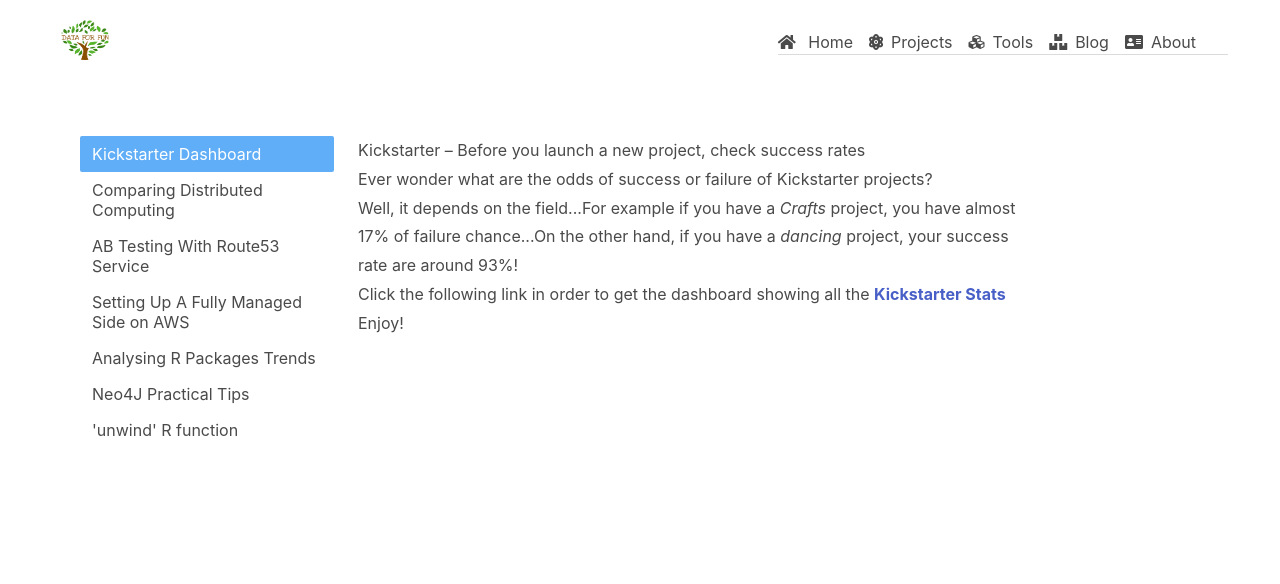
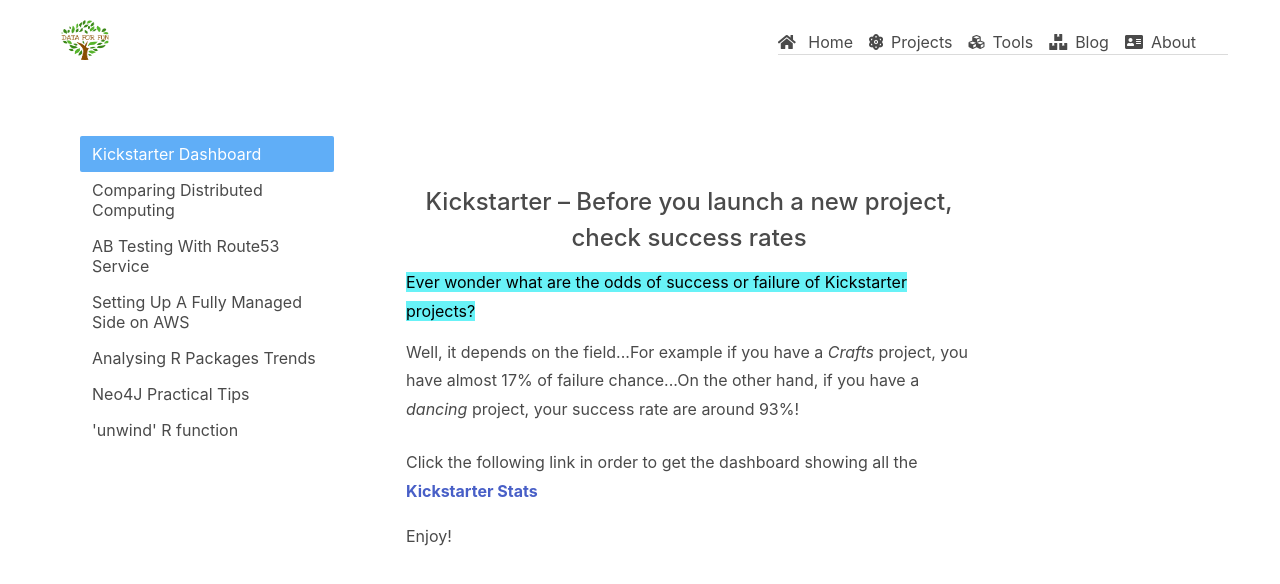
Before and after one commit to AviBlinder/dataforfun, a Vue app: page /posts/kickstarter-launching-new-project-success-rates in a window 1280 px wide. Shown: the top 584 px of the page. Built offline with nearby package versions, Linux system fonts and the light colour scheme.

Commit message:
'$npm_config_comment'

```diff
--- a/src/Posts/kickstarterDashboard.vue
+++ b/src/Posts/kickstarterDashboard.vue
@@ -6,34 +6,35 @@
           <div class="column is-3 is-hidden-mobile is-vcentered">
             <posts-side-bar :currentPost="post_id"> </posts-side-bar>
           </div>
-
-
           <div class="column is-7">
-
-    <article id="post-1093"
-
-    >
-      <div>
-        <h1 >
-          Kickstarter &#8211; Before you launch a new project, check success
-          rates
+            <div class="section">
+              <div class="container">
+                <h1 class="is-size-4 has-text-centered has-text-weight-medium	">
+                  Kickstarter &#8211; Before you launch a new project, check
+                  success rates
                 </h1>
+                <article>
+                  <div class="block my-3">
+                    <p>
+                      <mark>
+                      Ever wonder what are the odds of success or failure of
+                      Kickstarter projects?
+                      </mark>
+                    </p>
                   </div>
-      <!-- .et_post_meta_wrapper -->
-
-      <div >
-        <p>
-          Ever wonder what are the odds of success or failure of Kickstarter
-          projects?
-        </p>
+                  <div class="block">
                     <p>
                       Well, it depends on the field...For example if you have a
-          <em>Crafts</em> project, you have almost 17% of failure chance...On
-          the other hand, if you have a <em>dancing </em>project, your success
-          rate are around 93%!
+                      <em>Crafts</em> project, you have almost 17% of failure
+                      chance...On the other hand, if you have a
+                      <em>dancing </em>project, your success rate are around
+                      93%!
                     </p>
+                    </div>
+                  <div class="block">
                     <p>
-          Click the following link in order to get the dashboard showing all the
+                      Click the following link in order to get the dashboard
+                      showing all the
                       <strong
                         ><a
                           href="https://public.tableau.com/views/KickstarterProjectsStats/KickstarterProjecsStats?:embed=y&amp;:display_count=yes"
@@ -42,10 +43,14 @@
                         ></strong
                       >
                     </p>
+                    <div class="block my-4">
                     <p>Enjoy!</p>
+                    </div>
                   </div>
                   <!-- . -->
                 </article>
+              </div>
+            </div>
           </div>
         </div>
       </div>
@@ -54,19 +59,21 @@
 </template>
 
 <script>
-import postsSideBar from '@/components/postsSideBar'
+import postsSideBar from "@/components/postsSideBar";
 export default {
-
   components: {
-      postsSideBar
+    postsSideBar,
   },
-  data(){
-    return{
-      post_id: 1
-    }
-  }
-
+  data() {
+    return {
+      post_id: 1,
+    };
+  },
 };
 </script>
 
-<style scoped></style>
+<style scoped>
+mark {
+  background-color: rgb(104, 242, 247);
+}
+</style>
```
Lines whose indentation alone changed are shown as unchanged.
